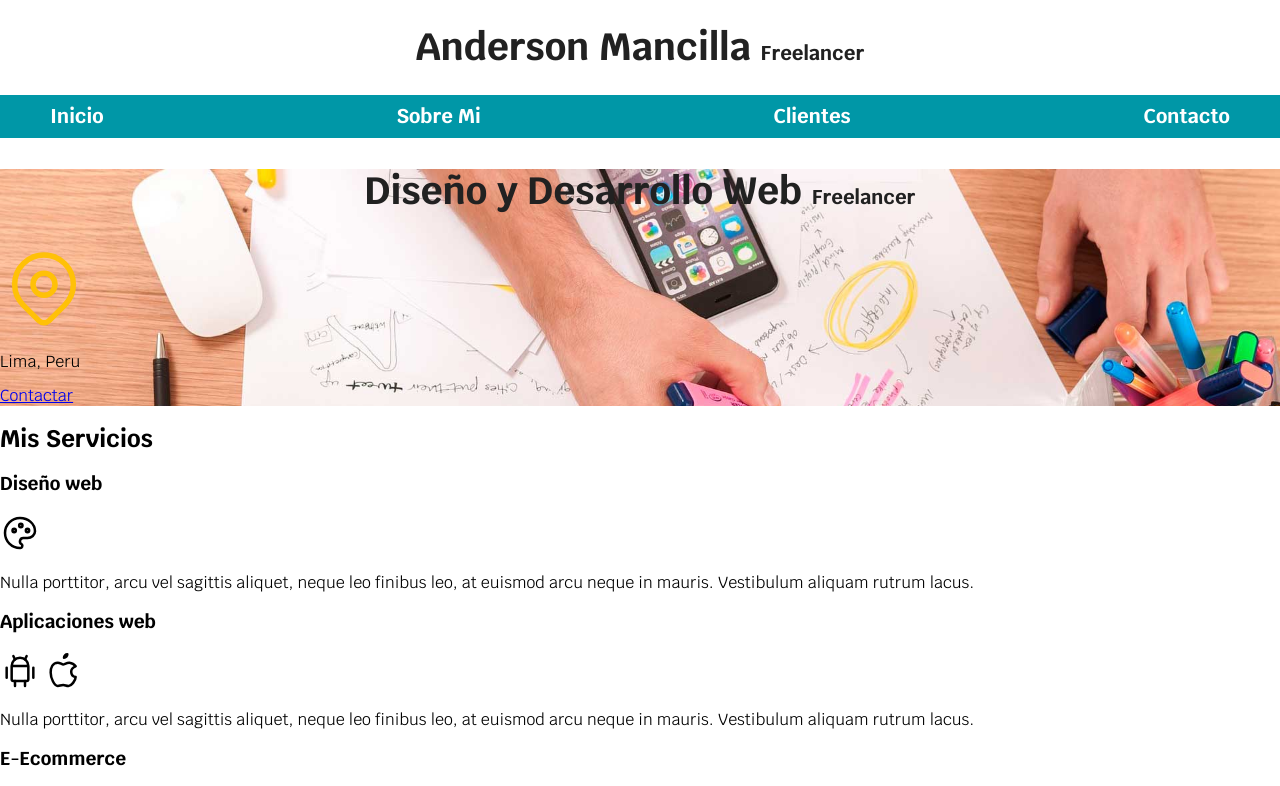
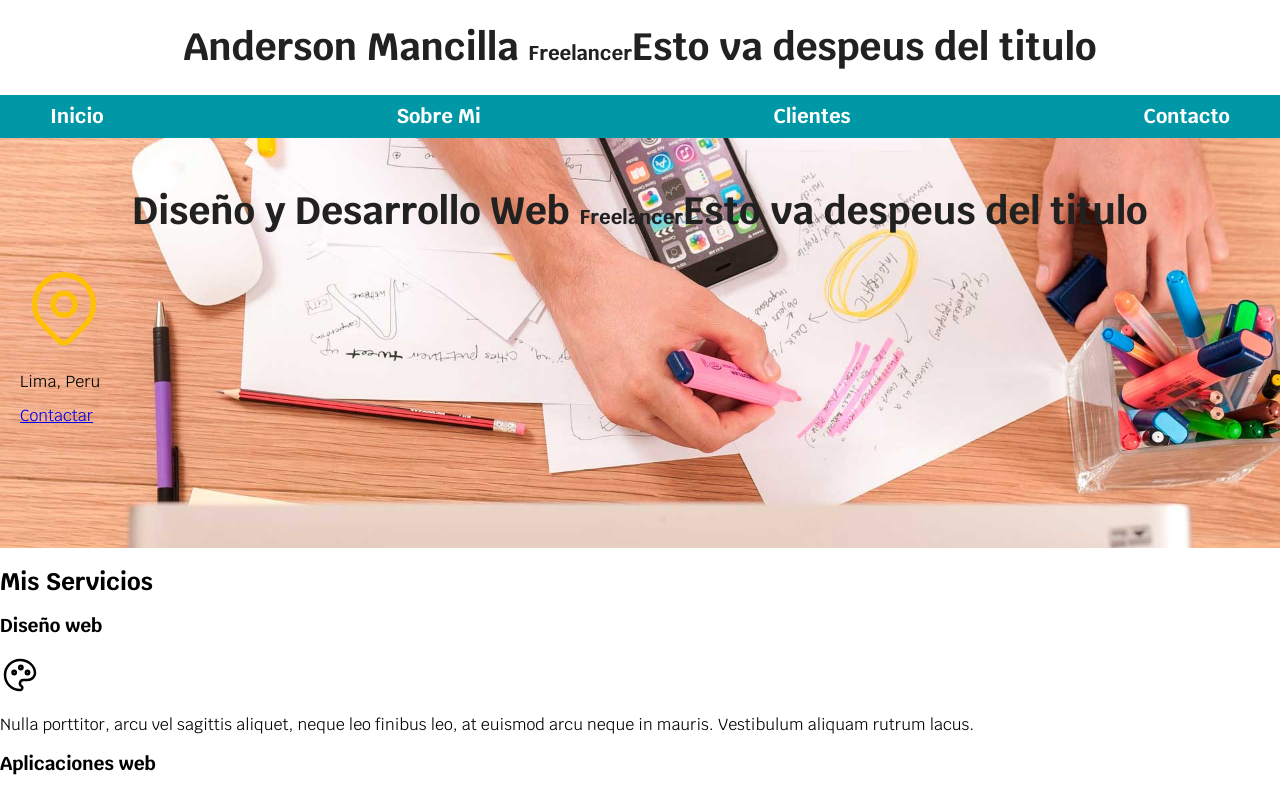
Before and after one commit to adrs1166ma/freelancer, a plain HTML site: page index.html in a window 1280 px wide. Shown: the top 786 px of the page. Drawn offline with Linux system fonts and the light colour scheme.

Commit message:
Actualizar sintaxis de valores height y padding

```diff
--- a/css/styles.css
+++ b/css/styles.css
@@ -10,7 +10,12 @@
 
 html{
     font-size: 62.5%;
+    box-sizing: border-box;
 }
+*, *:before, *:after {
+  box-sizing: inherit;
+}
+
 body{
     font-size: 16px; /* 1rem = 10px */
     font-family: "Krub", sans-serif;
@@ -23,6 +28,10 @@ body{
     color: var(--oscuro);
 
   }
+
+.titulo:after {
+  content: 'Esto va despeus del titulo';
+}
 
 .titulo span{
     font-size: 2rem;
@@ -71,6 +80,8 @@ body{
   background-image: url(../img/hero.jpg);
   background-repeat: no-repeat;
   background-size: cover;
+  height: 410px;
+  padding: 20px;  /* Se arreglo problema de sintaxis de 20 px a 20px, igual con el de arriba */
 }
 
-/* primer commit desde ahora*/
+/* CSS Box Model*/
```
